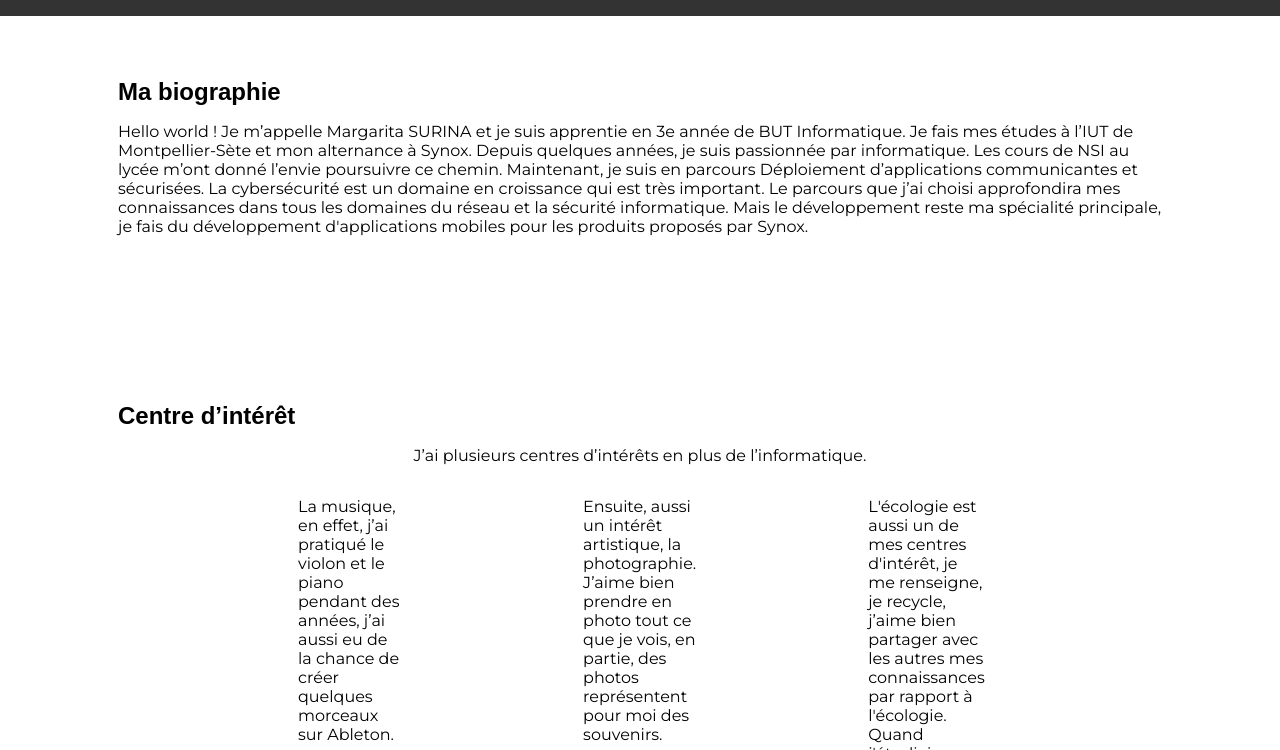
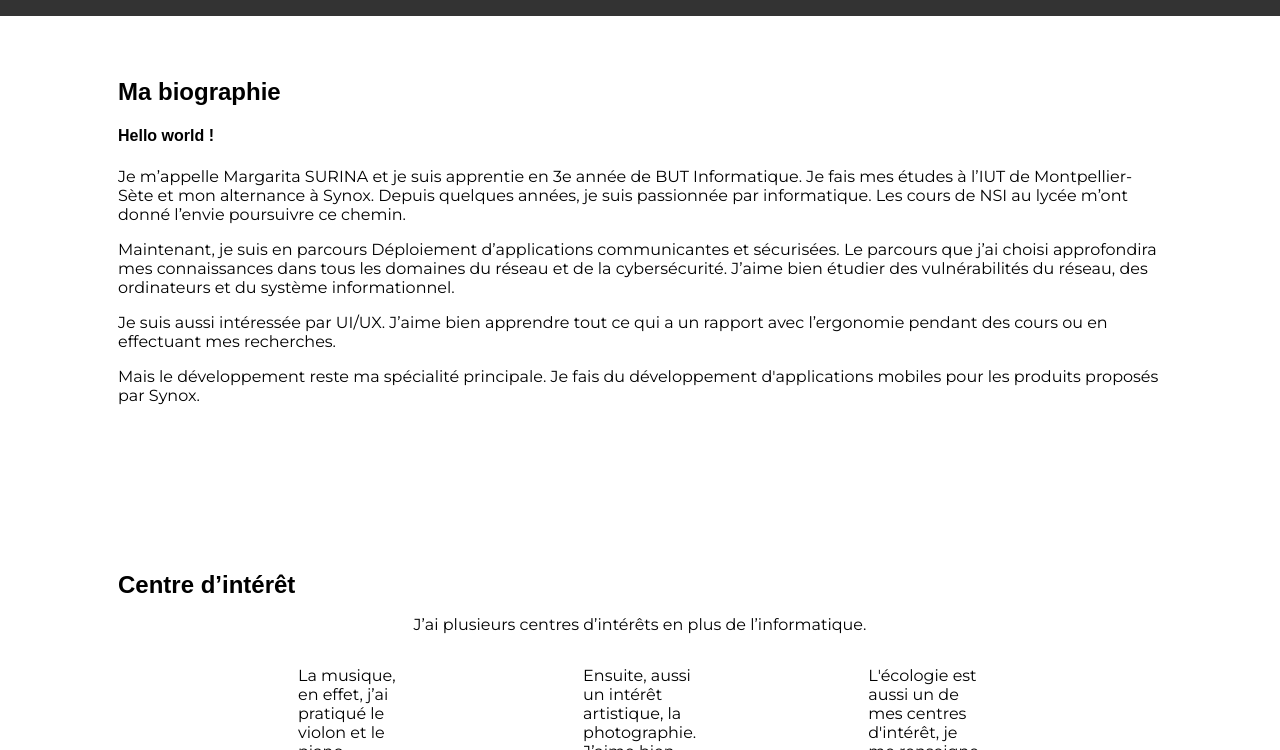
Before and after one commit to surina-margarita/sitePortfolio, a plain HTML site: page index.html in a window 1280 px wide. Shown: the part 50-800 px from the top of the page. Drawn offline with nearby package versions, Linux system fonts and the light colour scheme; a web font is replaced by a local one.

Commit message:
Update index.html

```diff
--- a/index.html
+++ b/index.html
@@ -28,11 +28,19 @@
     <section id="presentation">
         <div>
             <h2>Ma biographie</h2>
+            <h4>Hello world !</h4>
             <p>
-                Hello world ! Je m’appelle Margarita SURINA et je suis apprentie en 3e année de BUT Informatique. Je fais mes études à l’IUT de Montpellier-Sète et mon alternance à Synox.
+                Je m’appelle Margarita SURINA et je suis apprentie en 3e année de BUT Informatique. Je fais mes études à l’IUT de Montpellier-Sète et mon alternance à Synox.
                 Depuis quelques années, je suis passionnée par informatique. Les cours de NSI au lycée m’ont donné l’envie poursuivre ce chemin.
-                Maintenant, je suis en parcours Déploiement d’applications communicantes et sécurisées. La cybersécurité est un domaine en croissance qui est très important. Le parcours que j’ai choisi approfondira mes connaissances dans tous les domaines du réseau et la sécurité informatique.
-                Mais le développement reste ma spécialité principale, je fais du développement d'applications mobiles pour les produits proposés par Synox.
+            </p>
+            <p>
+                Maintenant, je suis en parcours Déploiement d’applications communicantes et sécurisées. Le parcours que j’ai choisi approfondira mes connaissances dans tous les domaines du réseau et de la cybersécurité. J’aime bien étudier des vulnérabilités du réseau, des ordinateurs et du système informationnel.
+            </p>
+            <p>
+                Je suis aussi intéressée par UI/UX. J’aime bien apprendre tout ce qui a un rapport avec l’ergonomie pendant des cours ou en effectuant mes recherches.
+            </p>
+            <p>
+                Mais le développement reste ma spécialité principale. Je fais du développement d'applications mobiles pour les produits proposés par Synox.
             </p>
         </div>
 
@@ -71,18 +79,14 @@
                         <a target="_blank" href="https://surfrider.eu/" id="eco_info"> savoir plus sur association</a>
                     </div>
                 </div>
-
-
-
-
             </div>
 
-            </div>
+        </div>
 
         <div>
             <h2>Parcours de formation</h2>
             <p>
-                J’ai eu un bac général avec des spécialités Maths/NSI en 2021.
+                J’ai eu un bac général (mention bien) au lycée Beauséjour (Narbonne).  avec des spécialités Mathématiques et NSI (Numérique et Sciences Informatiques) et des options Section européen et Mathématiques expertes en 2021.
                 Actuellement, je suis en 2e année de BUT Informatique en parcours Déploiement d’applications communicantes et sécurisées.
             </p>
 
```
